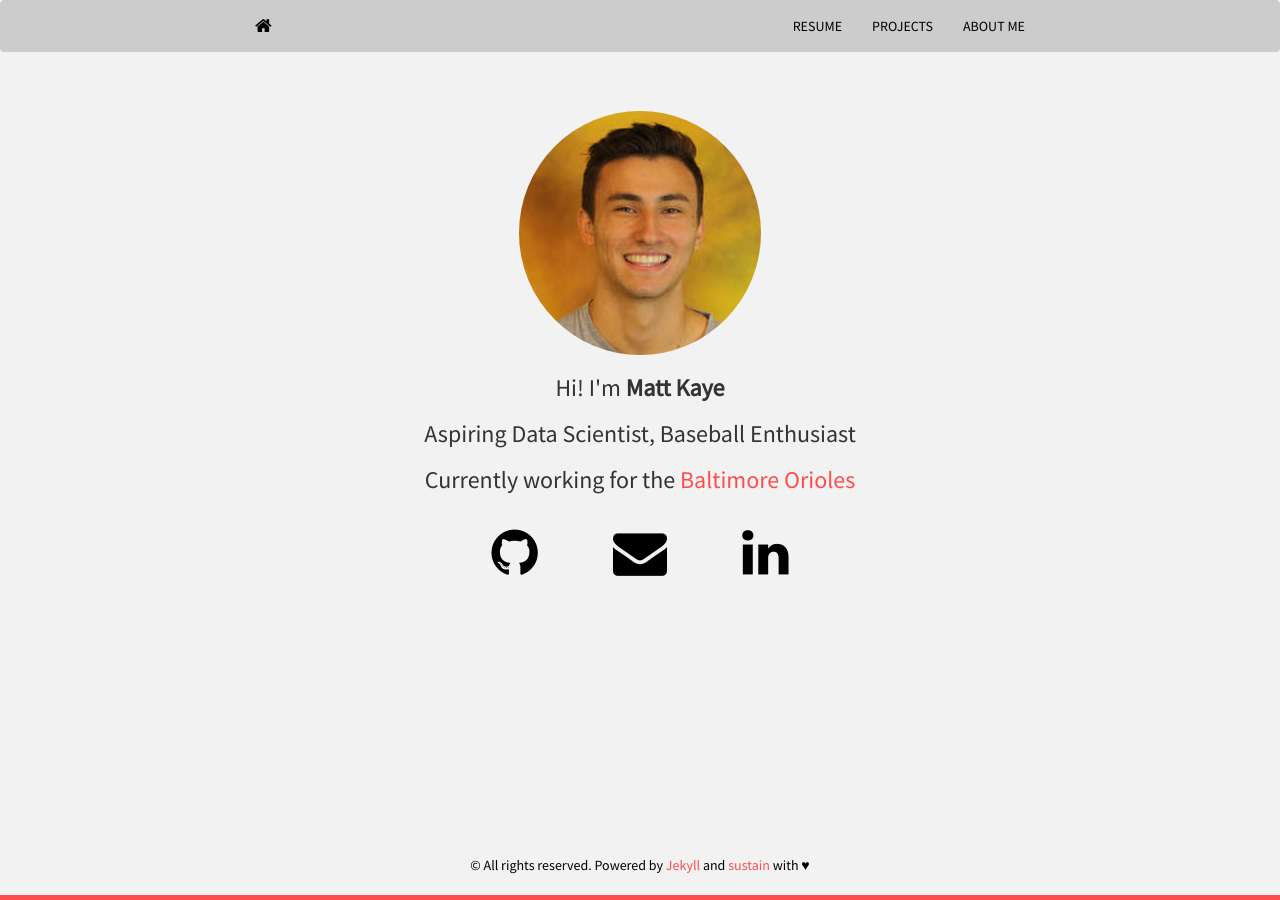
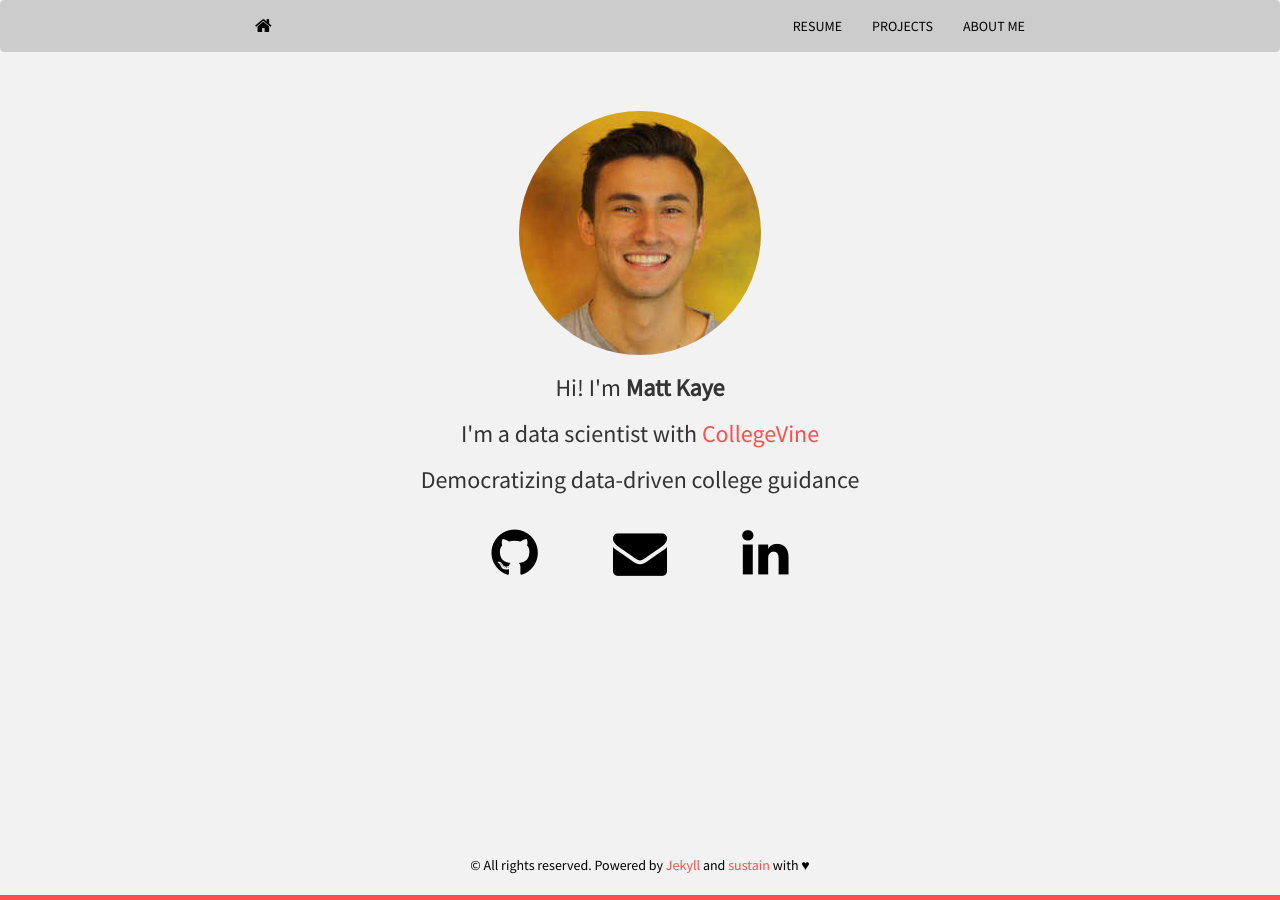
Before and after one commit to mrkaye97/mrkaye97.github.io, a Jekyll site: the page built from index.html, in a window 1280 px wide. Built offline with Jekyll 4.4.1, drawn with Linux system fonts in a browser that asks for light colours; nearby versions of some CDN libraries; the list of posts is cut into pages by our own code.

Commit message:
CollegeVine!

```diff
--- a/bio.html
+++ b/bio.html
@@ -58,7 +58,7 @@ Title: Bio
 				  </div>
 				  <div class="column" style="background-color:#FF4D4D20;">
 				    <h2>Am Now</h2>
-				    <p>I just finished a long-term vacation, spending a lot of time skiing, cooking, and reading. I moved to Baltimore at the start of March to start the next chapter in my life doing analytics work in the Orioles front office, and this is where I've spent the past few months. In the meantime, I've been casually working on some side projects and less casually training for a half marathon in October.</p>
+				    <p>I've spent the past six months doing analytics work in the Orioles Front Office in Baltimore, and just accepted an exciting new position as a Data Scientist at CollegeVine! CollegeVine provides free data-driven college guidance to high school students. In my spare time, I've been casually working on some side projects and less casually training for a half marathon in October (that is now COVID cancelled).</p>
 				  </div>
 				  <div class="column" style="background-color:#FF4D4D30;">
 				    <h2>Am Going</h2>
--- a/index.html
+++ b/index.html
@@ -19,8 +19,8 @@ layout: home
 		<img class="img-circle" src="photo.png" alt="Responsive image">
 	  </div>
 	  <h3>Hi! I'm <strong>{{ site.author }}</strong></h3>
-	  <h3>Aspiring Data Scientist, Baseball Enthusiast</h3>
-	  <h3>Currently working for the <a href="https://www.mlb.com/orioles">Baltimore Orioles</a></h3>
+	  <h3>I'm a data scientist with <a href="https://www.collegevine.com">CollegeVine</a></h3>
+	  <h3>Democratizing data-driven college guidance</h3>
 	  {% include social.html %}
 	</div>
 </section>
```
Also changed, not shown: 3 other files.
